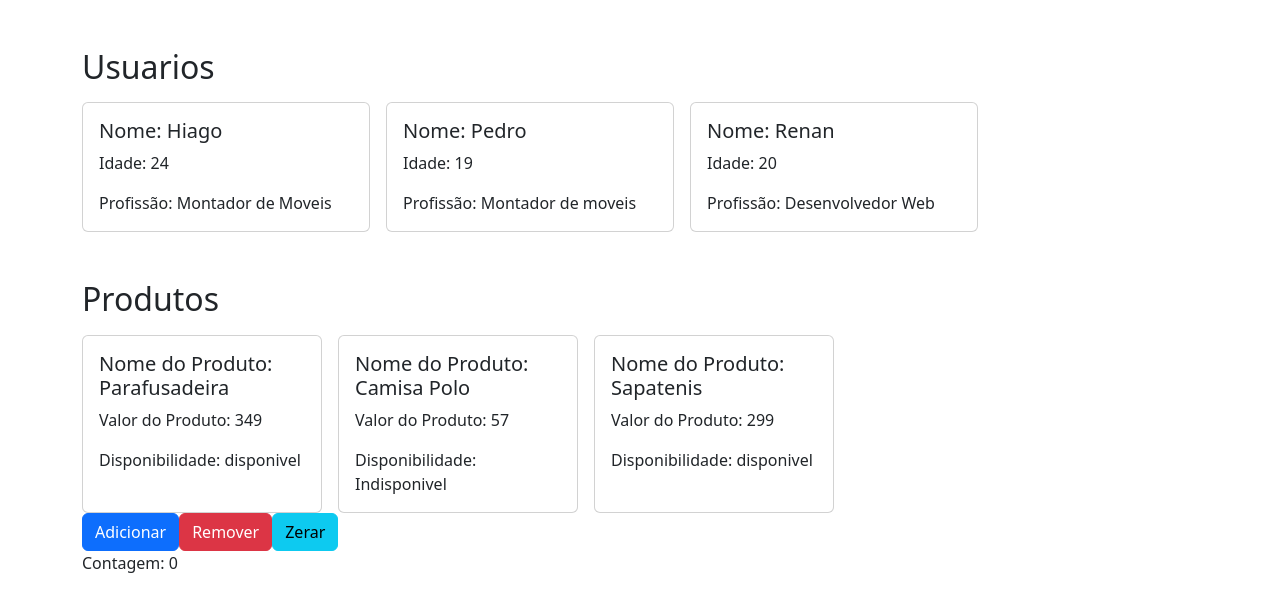
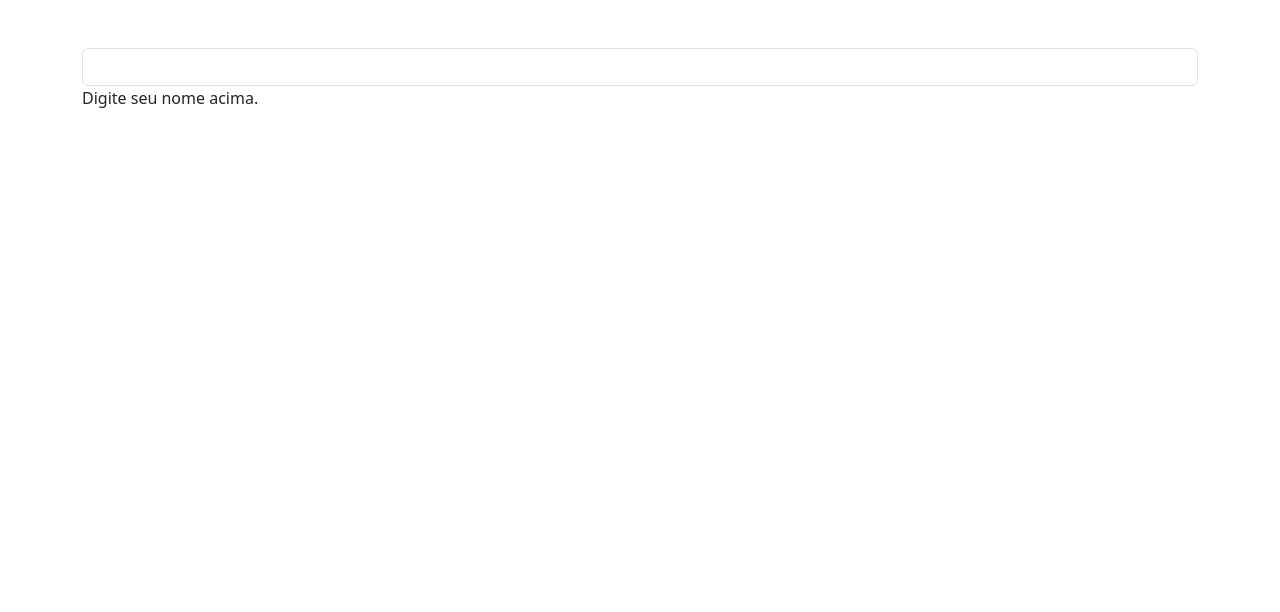
Before and after one commit to HiagoRissatto/React, a React (Vite) app in the folder Curso-Basico-de-React/: page / in a window 1280 px wide. Shown: the top 612 px of the page. Built offline with nearby package versions, Linux system fonts and the light colour scheme.

Commit message:
Aprendendo a mostar nome em tempo real, utilizando useState

```diff
--- a/Curso-Basico-de-React/src/App.tsx
+++ b/Curso-Basico-de-React/src/App.tsx
@@ -1,23 +1,10 @@
 import "bootstrap/dist/css/bootstrap.min.css";
-import Usuario from "./components/Usuario";
-import Produto from "./components/Produto";
-import Contador from "./components/Contador";
+import Usuario from "./components/NomeUsuario";
+
 export function App() {
   return (
     <div className="container py-5">
-      <h2 className="mb-3">Usuarios</h2>
-      <div className="d-flex gap-3 flex-wrap mb-5">
-        <Usuario nome="Hiago" idade={24} profissao="Montador de Moveis" />
-        <Usuario nome="Pedro" idade={19} profissao="Montador de moveis" />
-        <Usuario nome="Renan" idade={20} profissao="Desenvolvedor Web" />
-      </div>
-      <h2 className="mb-3">Produtos</h2>
-      <div className="d-flex gap-3 flex-wrap">
-        <Produto nome="Parafusadeira" valor={349} disponivel={true} />
-        <Produto nome="Camisa Polo" valor={57} disponivel={false} />
-        <Produto nome="Sapatenis" valor={299} disponivel={true} />
-      </div>
-      <Contador/>
+      <Usuario/>
     </div>
   );
 }
--- /dev/null
+++ b/Curso-Basico-de-React/src/components/NomeUsuario.tsx
@@ -0,0 +1,13 @@
+import { useState } from "react";
+
+function Usuario() {
+  const [nome, setNome] = useState("");
+  return(
+  <div >
+      <input className="form-control" value={nome} onChange={(e) => setNome(e.target.value)} />
+      <p>{nome === "" ? "Digite seu nome acima." : `Olá, ${nome}`}</p>
+  </div>
+  )
+}
+
+export default Usuario;
```
